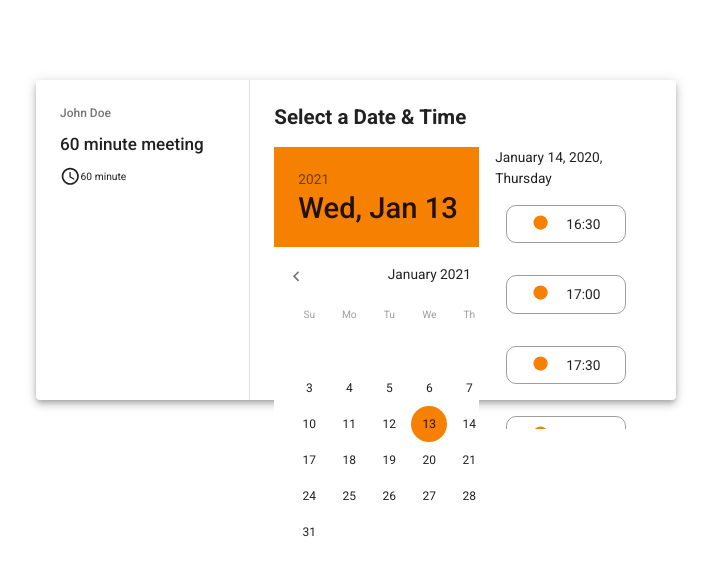
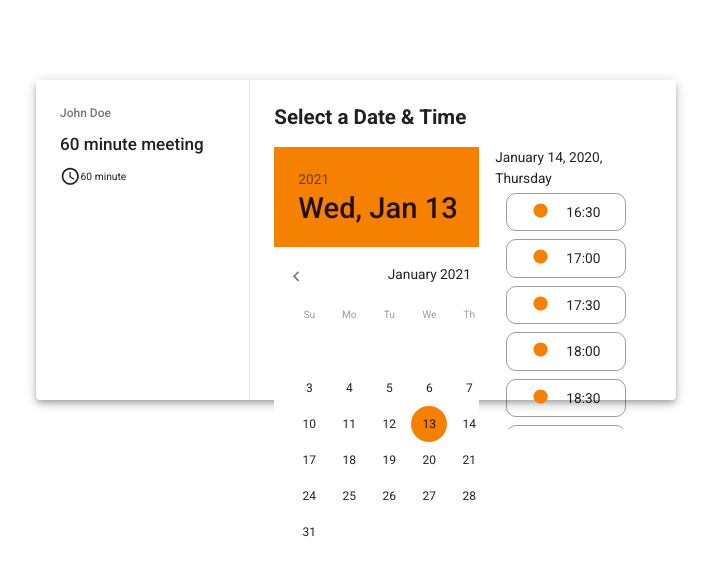
Before and after one commit to hatchways/team-yugioh, a React (Create React App) app in the folder client/: page /schedule-meeting in a window 1280 px wide. Shown: the top 574 px of the page, without its empty margins (284-995 px from the left). Built offline with nearby package versions, Linux system fonts and the light colour scheme.

Commit message:
decrease margin value

```diff
--- a/client/src/components/scheduler/PickTime.js
+++ b/client/src/components/scheduler/PickTime.js
@@ -1,13 +1,5 @@
 import React from "react";
-import {
-  Grid,
-  List,
-  ListItem,
-  ListItemText,
-  ListItemIcon,
-  makeStyles,
-  Typography,
-} from "@material-ui/core";
+import { Grid, ListItem, makeStyles, Typography } from "@material-ui/core";
 import { Brightness1 } from "@material-ui/icons";
 
 const PickTime = (props) => {
@@ -69,7 +61,7 @@ const useStyles = makeStyles((theme) => ({
     borderStyle: "solid",
     borderRadius: 10,
     height: theme.spacing(5),
-    margin: `${theme.spacing(2)}px 0`,
+    margin: `${theme.spacing(0.5)}px 0`,
     width: theme.spacing(15),
   },
 }));
```
